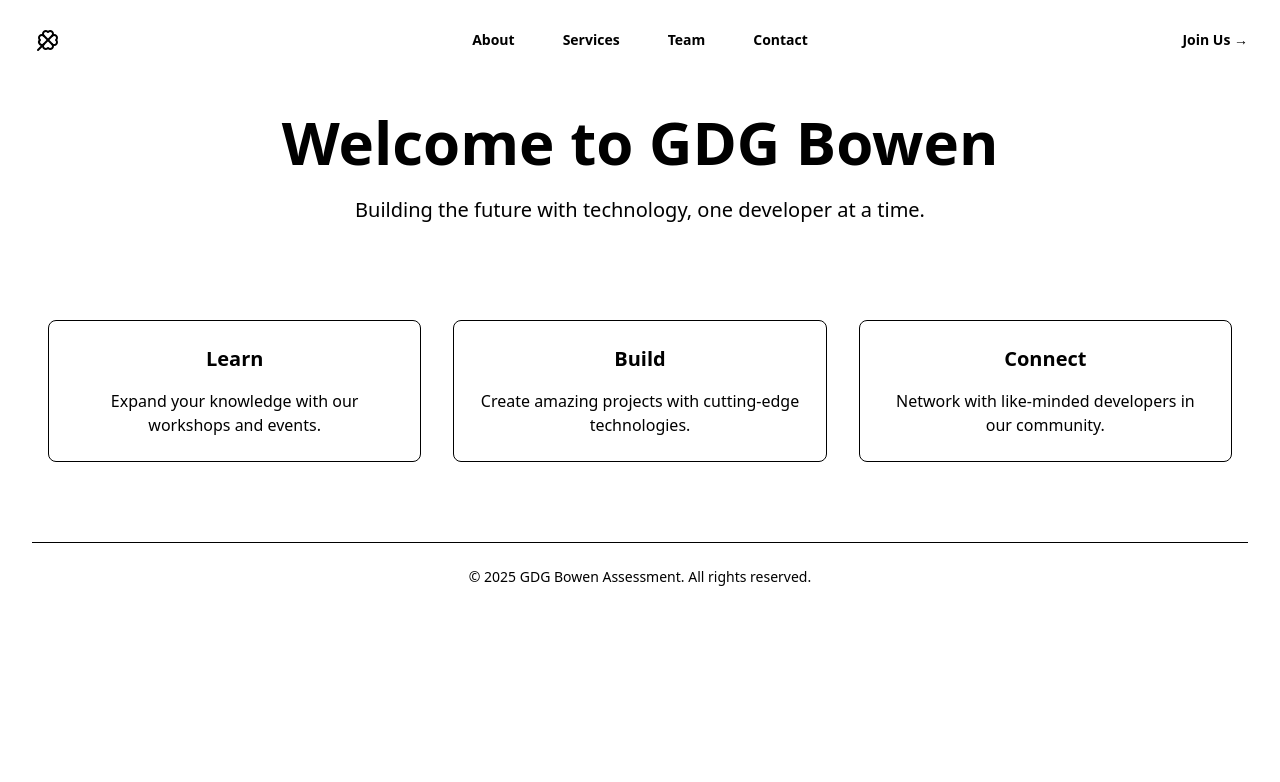
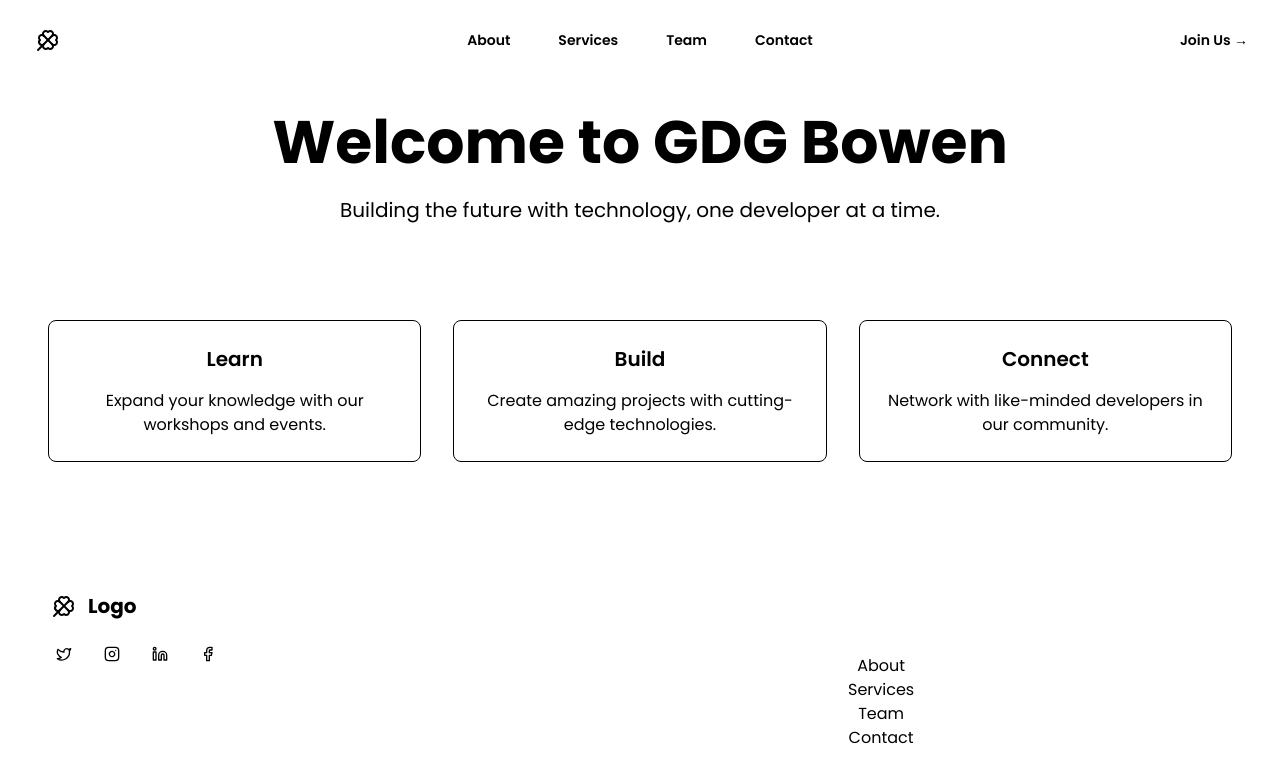
Before and after one commit to AdeoyeIbk/GDG-Bowen-Assessment, a React (Vite) app: page / in a window 1280 px wide. Shown: the top 782 px of the page. Built offline with nearby package versions, Linux system fonts and the light colour scheme.

Commit message:
feat: update layout components and enhance footer with navigation and social media links

```diff
--- a/index.html
+++ b/index.html
@@ -1,13 +1,21 @@
-<!doctype html>
+<!DOCTYPE html>
 <html lang="en">
   <head>
     <meta charset="UTF-8" />
     <meta name="viewport" content="width=device-width, initial-scale=1.0" />
-  <title>Minimalistic Responsive Landing Page</title>
-  <meta name="description" content="A minimalistic, responsive landing page for GDG Bowen Assessment project." />
+    <title>GDG Bowen - Build the Future</title>
+    <meta
+      name="description"
+      content="Join GDG Bowen - Empowering developers to build the future through technology, collaboration, and continuous learning."
+    />
     <meta name="author" content="GDG Bowen" />
     <link rel="icon" href="/favicon.ico" />
-  <link rel="stylesheet" href="https://fonts.googleapis.com/css?family=Roboto:400,700&display=swap" />
+    <link rel="preconnect" href="https://fonts.googleapis.com" />
+    <link rel="preconnect" href="https://fonts.gstatic.com" crossorigin />
+    <link
+      href="https://fonts.googleapis.com/css2?family=Poppins:wght@300;400;500;600;700&display=swap"
+      rel="stylesheet"
+    />
     <link rel="stylesheet" href="/styles.css" />
     <meta name="theme-color" content="#ffffff" />
   </head>
@@ -16,5 +24,4 @@
     <div id="root"></div>
     <script type="module" src="/src/main.tsx"></script>
   </body>
-
 </html>
--- a/src/components/Footer.tsx
+++ b/src/components/Footer.tsx
@@ -1,11 +1,78 @@
-export default function Footer() {
+import React from "react";
+
+interface NavigationItem {
+  name: string;
+  href: string;
+}
+
+interface FooterProps {
+  navigation: NavigationItem[];
+}
+import { Twitter, Instagram, Linkedin, Facebook, Clover } from "lucide-react";
+
+const Footer: React.FC<FooterProps> = ({ navigation }) => {
   return (
-    <footer className="border-t border-border bg-card">
-      <div className="container mx-auto px-4 py-6">
-        <p className="text-center text-sm text-muted-foreground">
-          © 2025 GDG Bowen Assessment. All rights reserved.
-        </p>
+    <footer className="bg-card">
+      <div className="container mx-auto px-4 py-12 flex justify-content-between">
+        {/* Main Footer Content */}
+        <div className="grid grid-cols-1 md:grid-cols-2 lg:grid-cols-4 gap-8">
+          {/* Company Info */}
+          <div className="space-y-4">
+            <div className="flex items-center space-x-2">
+              <div className="h-8 w-8 bg-primary rounded-lg flex items-center justify-center">
+                <Clover />
+              </div>
+              <span className="text-xl font-bold text-foreground">Logo</span>
+            </div>
+
+            {/* Social Media Icons */}
+            <div className="flex space-x-4">
+              <a
+                href="#"
+                className="p-2 bg-background rounded-lg hover:bg-accent transition-colors"
+                aria-label="Twitter"
+              >
+                <Twitter className="h-4 w-4 text-muted-foreground hover:text-foreground" />
+              </a>
+              <a
+                href="#"
+                className="p-2 bg-background rounded-lg hover:bg-accent transition-colors"
+                aria-label="Instagram"
+              >
+                <Instagram className="h-4 w-4 text-muted-foreground hover:text-foreground" />
+              </a>
+              <a
+                href="#"
+                className="p-2 bg-background rounded-lg hover:bg-accent transition-colors"
+                aria-label="LinkedIn"
+              >
+                <Linkedin className="h-4 w-4 text-muted-foreground hover:text-foreground" />
+              </a>
+              <a
+                href="#"
+                className="p-2 bg-background rounded-lg hover:bg-accent transition-colors"
+                aria-label="Facebook"
+              >
+                <Facebook className="h-4 w-4 text-muted-foreground hover:text-foreground" />
+              </a>
+            </div>
+          </div>
+        </div>
+        {/* Navigation Links */}
+        <div className="mt-8 pt-8 flex flex-col md:flex-row md:justify-between items-center">
+          <nav>
+            <ul>
+              {navigation.map((item) => (
+                <li key={item.name}>
+                  <a href={item.href}>{item.name}</a>
+                </li>
+              ))}
+            </ul>
+          </nav>
+        </div>
       </div>
     </footer>
   );
-}
+};
+
+export default Footer;
--- a/src/components/Header.tsx
+++ b/src/components/Header.tsx
@@ -2,15 +2,18 @@
 
 import { useState } from "react";
 import { Clover, Menu, X } from "lucide-react";
+import React from "react";
 
-const navigation = [
-  { name: "About", href: "#" },
-  { name: "Services", href: "#" },
-  { name: "Team", href: "#" },
-  { name: "Contact", href: "#" },
-];
+interface NavigationItem {
+  name: string;
+  href: string;
+}
 
-export default function Header() {
+interface HeaderProps {
+  navigation: NavigationItem[];
+}
+
+const Header: React.FC<HeaderProps> = ({ navigation }) => {
   const [mobileMenuOpen, setMobileMenuOpen] = useState(false);
 
   return (
@@ -114,4 +117,5 @@ export default function Header() {
       </header>
     </div>
   );
-}
+};
+export default Header;
--- a/src/components/layouts/MainLayout.tsx
+++ b/src/components/layouts/MainLayout.tsx
@@ -6,17 +6,24 @@ interface MainLayoutProps {
   children: ReactNode;
 }
 
+const navigation = [
+  { name: "About", href: "#" },
+  { name: "Services", href: "#" },
+  { name: "Team", href: "#" },
+  { name: "Contact", href: "#" },
+];
+
 export default function MainLayout({ children }: MainLayoutProps) {
   return (
     <div className="min-h-screen bg-background">
       {/* Header */}
-      <Header />
+      <Header navigation={navigation} />
 
       {/* Main Content */}
       <main className="flex-1">{children}</main>
 
       {/* Footer (optional) */}
-      <Footer />
+      <Footer navigation={navigation} />
     </div>
   );
 }
--- a/src/index.css
+++ b/src/index.css
@@ -78,5 +78,6 @@
   body {
     background-color: hsl(var(--background));
     color: hsl(var(--foreground));
+    font-family: "Poppins", sans-serif;
   }
 }
```
Lines whose indentation alone changed are shown as unchanged.
